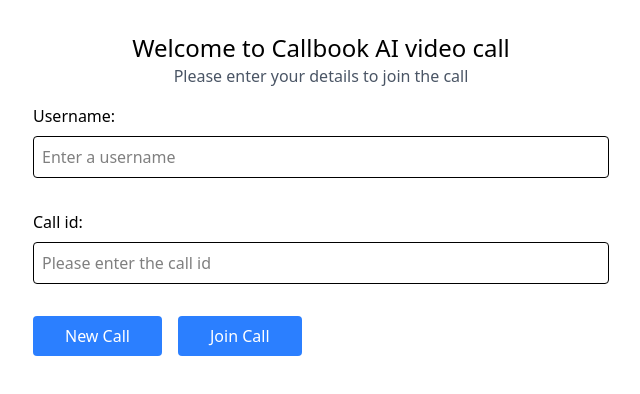
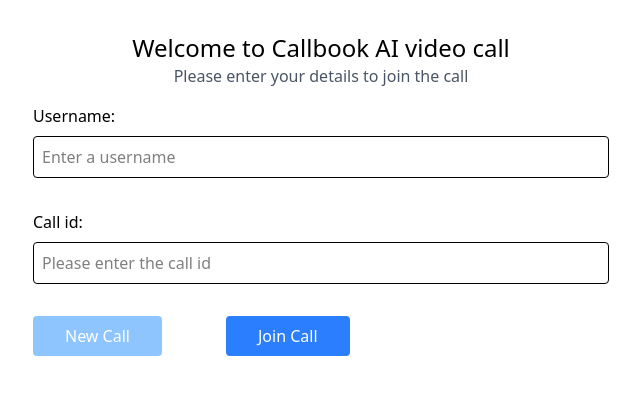
Before and after one commit to JulianMendozaRuiz/callbook-front, an Angular app: page /home in a window 1280 px wide. Shown: the top 394 px of the page, without its empty margins (319-959 px from the left). Built offline with nearby package versions, Linux system fonts and the light colour scheme.

Commit message:
Better styled call form

```diff
--- a/src/app/home/call-form/call-form.component.html
+++ b/src/app/home/call-form/call-form.component.html
@@ -24,18 +24,17 @@
     />
   </div>
 
-  <div class="flex flex-row gap-x-4">
+  <div class="flex flex-row gap-x-16">
     <button
       [disabled]="!callForm.valid"
       (click)="createCall()"
-      class="bg-blue-500 in-active:bg-blue-100 hover:bg-blue-600 active:bg-blue-800 cursor-pointer text-white p-2 rounded px-8"
+      class="bg-blue-500 disabled:bg-blue-300 disabled:cursor-default enabled:cursor-pointer active:bg-blue-700 enabled:active:scale-95 transition-all duration-150 ease-in-out text-white p-2 rounded px-8"
     >
       New Call
     </button>
     <button
-      [disabled]="!callForm.valid"
       (click)="joinCall()"
-      class="bg-blue-500 in-active:bg-blue-100 hover:bg-blue-600 active:bg-blue-800 cursor-pointer text-white p-2 rounded px-8"
+      class="bg-blue-500 disabled:bg-blue-300 disabled:cursor-default enabled:cursor-pointer active:bg-blue-700 enabled:active:scale-95 transition-all duration-150 ease-in-out text-white p-2 rounded px-8"
     >
       Join Call
     </button>
--- a/src/app/home/call-form/call-form.component.ts
+++ b/src/app/home/call-form/call-form.component.ts
@@ -13,16 +13,18 @@ export class CallFormComponent {
       Validators.required,
       Validators.minLength(3),
     ]),
-    callId: new FormControl('', [Validators.required, Validators.minLength(5)]),
+    callId: new FormControl('', [Validators.minLength(5)]),
   });
+
+  createCall() {
+    // Logic to create a call
+    console.log('Creating call...');
+    console.log('callform', this.callForm.valid);
+  }
 
   joinCall() {
     // Logic to join a call
     console.log('Joining call...');
-  }
-
-  createCall() {
-    // Logic to create a call
-    console.log('Creating call...');
+    console.log('callform', this.callForm);
   }
 }
```
